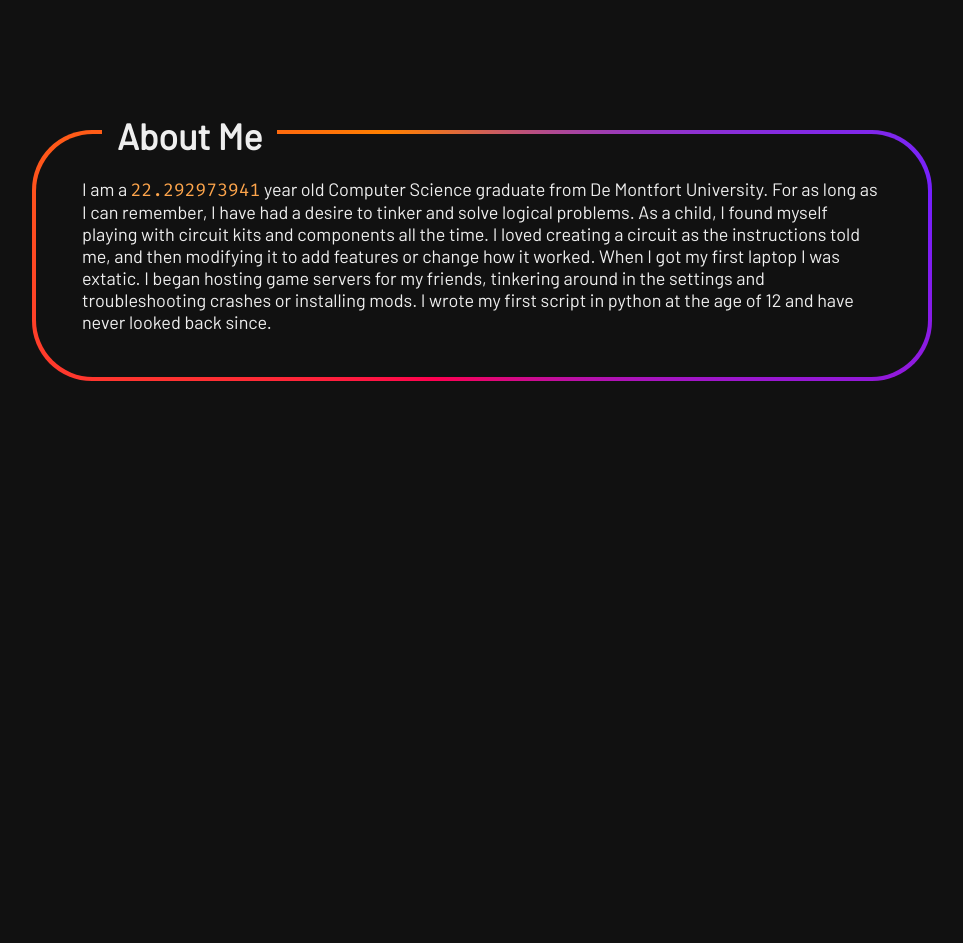
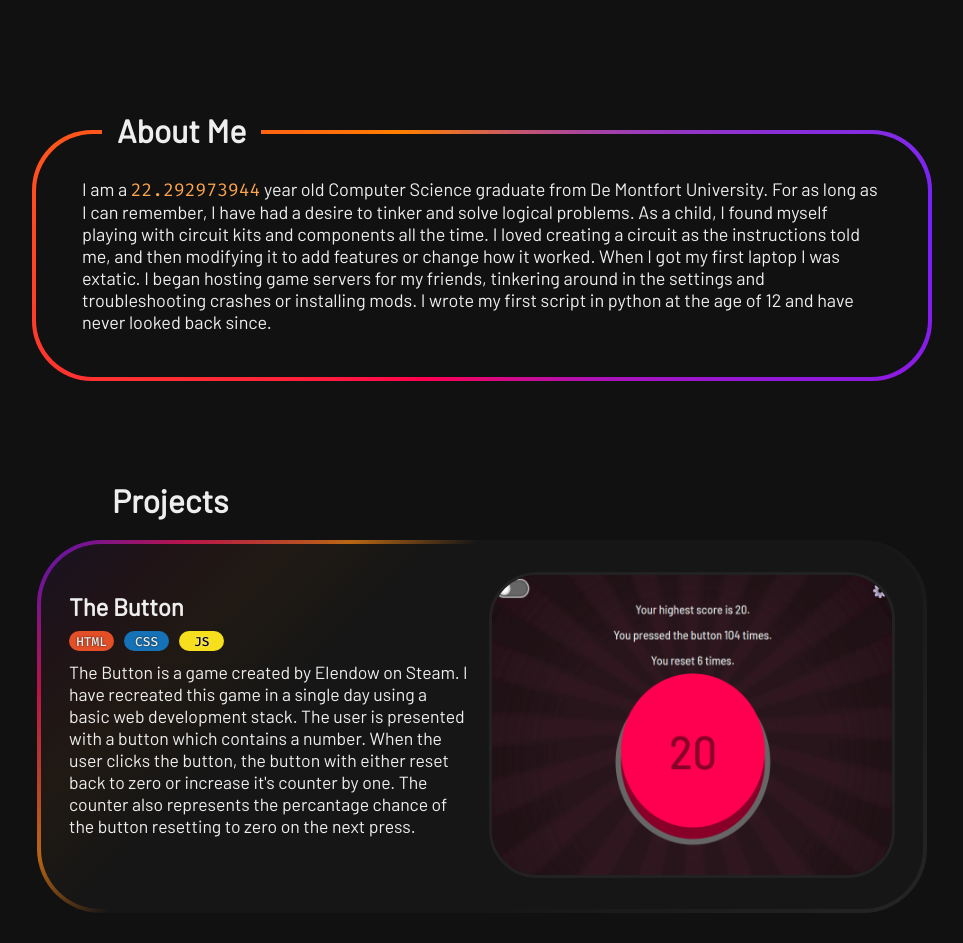
Before and after one commit to Notoric/notoric.github.io, a plain HTML site: page index.html in a window 1280 px wide. Shown: the part 800-1743 px from the top of the page, without its empty margins (158-1121 px from the left). Before the commit the page ends 1211 px from the top, so only its background shows below. Drawn offline with Linux system fonts and the light colour scheme.

Commit message:
Added projects

```diff
--- a/index.html
+++ b/index.html
@@ -11,7 +11,7 @@
         <p id="logo">[Notoric]</p>
         <div id="nav">
             <a href="#aboutme">About</a>
-            <a href="https://the-button.notoric.net">Projects</a>
+            <a href="#projects">Projects</a>
             <a href="contact.html">Contact</a>
         </div>
         <div id="links">
@@ -42,6 +42,21 @@
                 <p>I am a <em id=age>22</em> year old Computer Science graduate from De Montfort University. For as long as I can remember, I have had a desire to tinker and solve logical problems. As a child, I found myself playing with circuit kits and components all the time. I loved creating a circuit as the instructions told me, and then modifying it to add features or change how it worked. When I got my first laptop I was extatic. I began hosting game servers for my friends, tinkering around in the settings and troubleshooting crashes or installing mods. I wrote my first script in python at the age of 12 and have never looked back since.</p>
             </div>
         </div>
+        <div id="projects">
+            <h1>Projects</h1>
+            <div class="project card">
+                <div class="text-content">
+                    <h2>The Button</h2>
+                    <div class="project-tags">
+                        <p class="HTML">HTML</p>
+                        <p class="CSS">CSS</p>
+                        <p class="JS">JS</p>
+                    </div>
+                    <p class="project-description">The Button is a game created by Elendow on Steam. I have recreated this game in a single day using a basic web development stack. The user is presented with a button which contains a number. When the user clicks the button, the button with either reset back to zero or increase it's counter by one. The counter also represents the percantage chance of the button resetting to zero on the next press.</p>
+                </div>
+                <a href="https://the-button.notoric.net" target="_blank"><img src="/assets/the-button.png"></a>
+            </div>
+        </div>
     </main>
     <script src="/scripts/homepage.js"></script>
 </body>
--- a/styles/global.css
+++ b/styles/global.css
@@ -9,7 +9,7 @@ body {
     background-color: #111;
     color: #eee;
     margin: 0;
-    font-family: "Fira Mono", monospace;
+    font-family: "Barlow", sans-serif;
     font-weight: 400;
     font-style: normal;
     font-size: 16px;
@@ -176,6 +176,7 @@ em {
 }
 
 #homepage .card {
+    font-family: "Fira Mono", monospace;
     flex-direction: row;
     padding-block: 80px;
     gap: 70px;
@@ -290,7 +291,7 @@ em {
     margin: auto;
     position: relative;
     font-family: "Barlow", sans-serif;
-    font-size: 18px;
+    margin-bottom: 100px;
 }
 
 #aboutme h1 {
@@ -302,6 +303,10 @@ em {
     z-index: 2;
 }
 
+#aboutme p {
+    font-size: 18px;
+}
+
 #box-with-title p {
     position: relative;
     z-index: 2;
@@ -309,6 +314,89 @@ em {
 
 #age {
     font-family: "Fira Mono", monospace;
+}
+
+#projects {
+    margin: auto;
+    width: fit-content;
+}
+
+#projects h1 {
+    padding-left: 75px;
+}
+
+.project {
+    display: flex;
+    flex-direction: row;
+    padding: 2em;
+    width: fit-content;
+    margin: auto;
+    gap: 20px;
+    align-content: center;
+    justify-content: center;
+}
+
+.project:nth-child(odd) {
+    flex-direction: row-reverse;
+}
+
+.project .text-content {
+    display: flex;
+    flex-direction: column;
+    align-self: start;
+}
+
+.project h2 {
+    margin-bottom: 0;
+}
+
+.project img {
+    width: 400px;
+    height: 300px;
+    border-radius: 3em;
+    border: 0.2em solid #222;
+    cursor: pointer;
+}
+
+.project-tags {
+    display: flex;
+    flex-direction: row;
+    gap: 10px;
+    margin: 0;
+    padding-block: 10px;
+    font-family: "Fira Mono", monospace;
+    font-weight: 500;
+}
+
+.HTML {
+    background-color: #E34F26 !important;
+}
+
+.CSS {
+    background-color: #1572B6 !important;
+}
+
+.JS {
+    background-color: #F7DF1E !important;
+    color: #000;
+    text-shadow: #eee 0px 0px 2px !important;
+}
+
+.project-tags p {
+    margin: 0;
+    font-size: 0.8em;
+    width: 40px;
+    border-radius: 1em;
+    background-color: #222;
+    padding: 0.2em;
+    text-align: center;
+    text-shadow: #111 0px 0px 2px;
+}
+
+.project-description {
+    max-width: 400px;
+    font-size: 1.1em;
+    margin: 0;
 }
 
 @media screen and (max-width: 1100px) {
@@ -428,6 +516,10 @@ em {
     #name {
         font-size: 3em;
     }
+
+    .project {
+        flex-direction: column;
+    }
 }
 
 @media (pointer: fine) and (hover: hover) and (max-width: 1100px) {
```
Also changed, not shown: assets/the-button.png (added).
